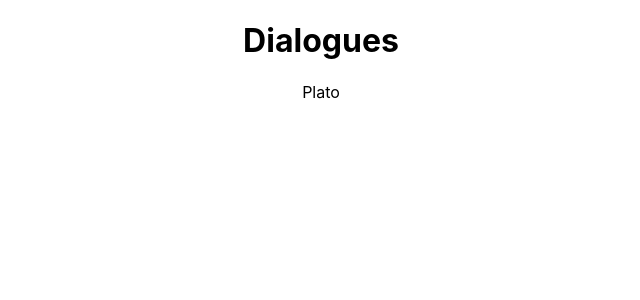
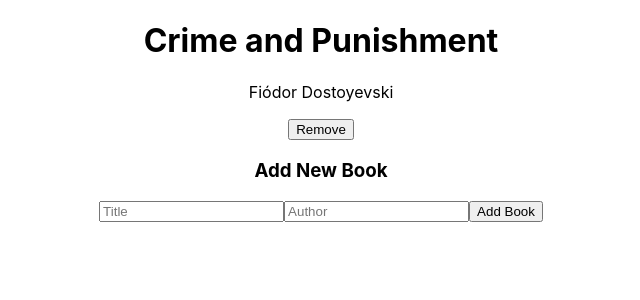
Before and after one commit to inakiesk/React-Bookstore, a React (Create React App) app: page / in a window 1280 px wide. Shown: the top 300 px of the page, without its empty margins (319-959 px from the left). Built offline with nearby package versions, Linux system fonts and the light colour scheme.

Commit message:
Add books page components

```diff
--- a/src/pages/Books.js
+++ b/src/pages/Books.js
@@ -1,7 +1,12 @@
+import React from 'react';
 import BookList from './components/BookList';
+import AddBook from './components/AddBook';
 
 const Books = () => (
-  <BookList />
+  <>
+    <BookList />
+    <AddBook />
+  </>
 );
 
 export default Books;
--- /dev/null
+++ b/src/pages/components/AddBook.js
@@ -0,0 +1,14 @@
+const AddBook = () => (
+  <div className="add-section">
+    <h3 className="add-title"> Add New Book</h3>
+    <div className="add-form">
+      <input placeholder="Title" className="title-input" />
+      <input placeholder="Author" className="author-input" />
+      <button type="button" className="add-book">
+        Add Book
+      </button>
+    </div>
+  </div>
+);
+
+export default AddBook;
--- a/src/pages/components/Book.js
+++ b/src/pages/components/Book.js
@@ -5,8 +5,9 @@ const Book = (props) => {
   const { title, author } = props;
   return (
     <div className="book">
-      <h1 className="bookTitle">{title}</h1>
-      <p className="bookAuthor">{author}</p>
+      <h1 className="book-title">{title}</h1>
+      <p className="book-author">{author}</p>
+      <button type="button" className="remove-book">Remove</button>
     </div>
   );
 };
--- a/src/pages/components/BookList.js
+++ b/src/pages/components/BookList.js
@@ -2,7 +2,7 @@ import Book from './Book';
 
 const BookList = () => (
   <div className="books">
-    <Book title="Dialogues" author="Plato" />
+    <Book title="Crime and Punishment" author="Fiódor Dostoyevski" />
   </div>
 );
 
```
